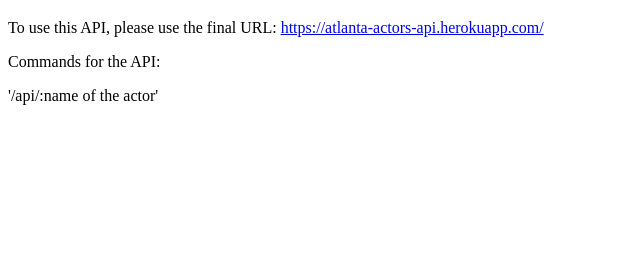
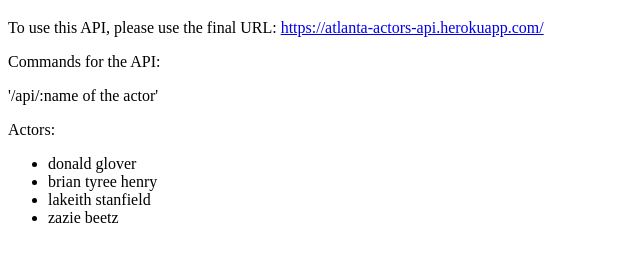
Before and after one commit to xaviguasch/express-api-project-atlanta-cast, a website: page index.html in a window 1280 px wide. Shown: the part 61-322 px from the top of the page, without its empty margins (0-640 px from the left). Drawn offline with Linux system fonts and the light colour scheme.

Commit message:
added final instructions for the API

```diff
--- a/index.html
+++ b/index.html
@@ -17,5 +17,13 @@
 
     <p>Commands for the API:</p>
     <p>'/api/:name of the actor'</p>
+
+    <p>Actors:</p>
+    <ul>
+      <li>donald glover</li>
+      <li>brian tyree henry</li>
+      <li>lakeith stanfield</li>
+      <li>zazie beetz</li>
+    </ul>
   </body>
 </html>
```
